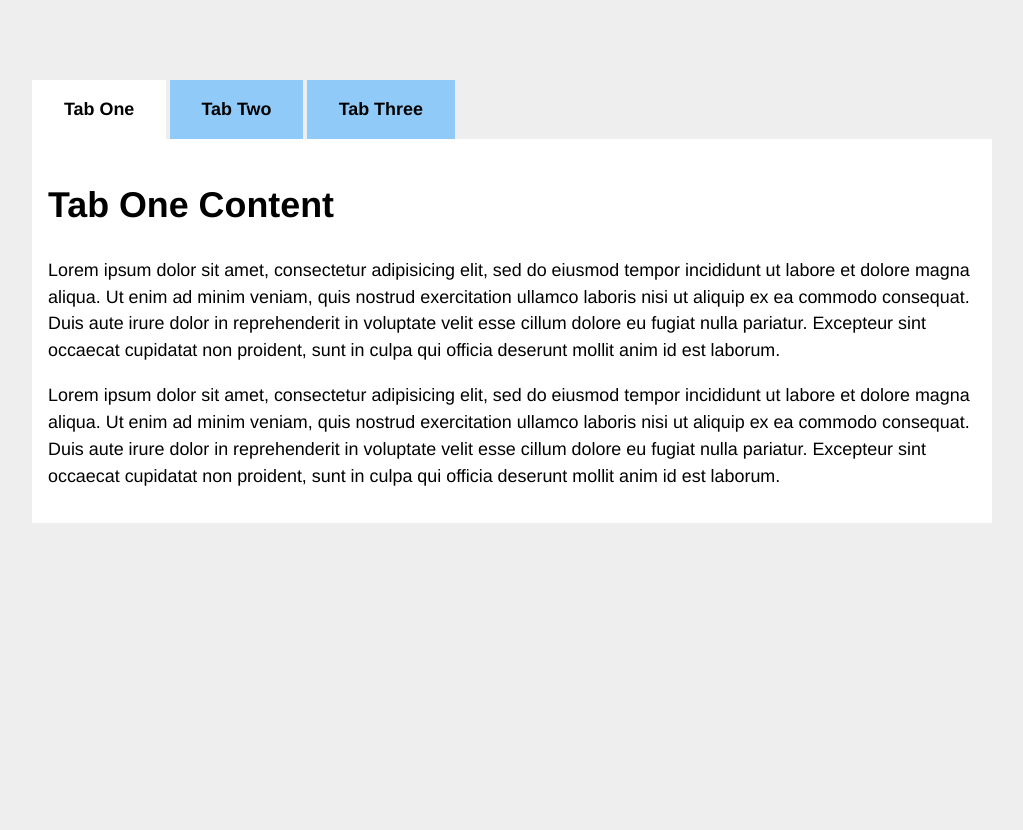
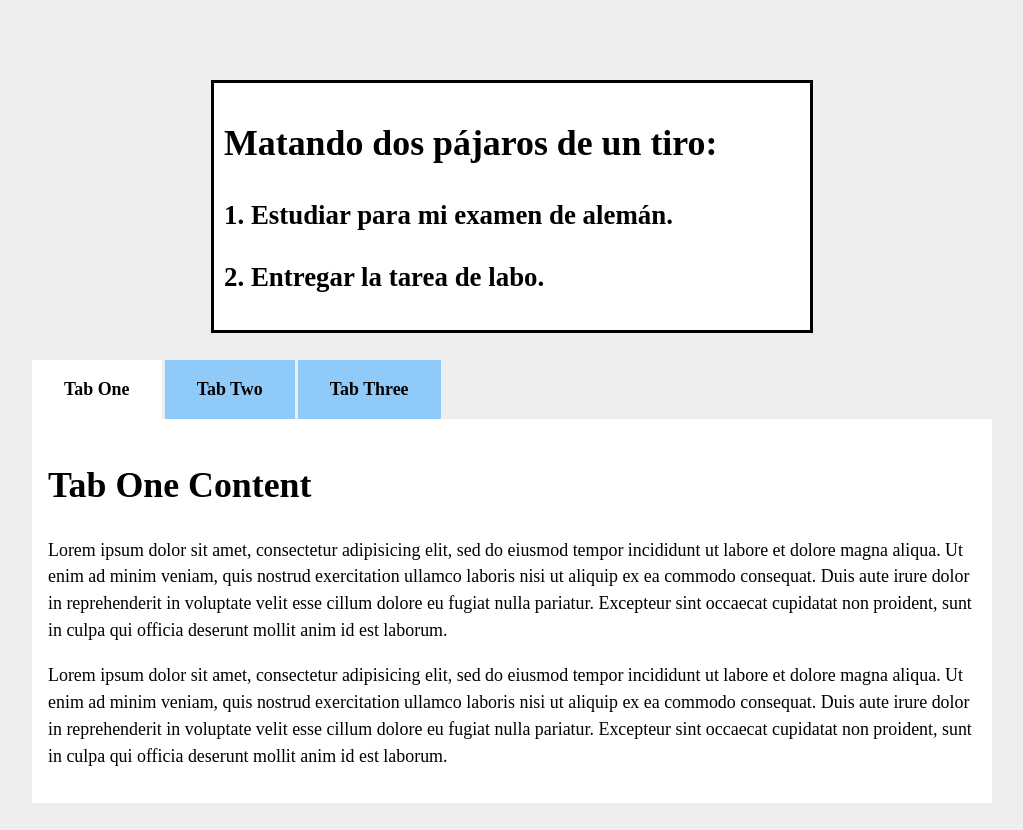
Before and after one commit to 00251716/ncapaslabo1, a plain HTML site: page index.html in a window 1280 px wide. Shown: the whole page, without its empty margins (128-1151 px from the left). Before the commit the page ends 800 px from the top, so only its background shows below. Drawn offline with Linux system fonts and the light colour scheme.

Commit message:
estilo modificado

```diff
--- a/index.html
+++ b/index.html
@@ -5,6 +5,12 @@
 </head>
 <body>
 
+<div class="title">
+<h1>Matando dos pájaros de un tiro: </h1>
+<h2>1. Estudiar para mi examen de alemán. </h2>
+<h2>2. Entregar la tarea de labo. </h2>
+</div>
+<br>
 <div class="tabs">
   <input type="radio" name="tabs" id="tabone" checked="checked">
   <label for="tabone">Tab One</label>
@@ -28,6 +34,6 @@
     <p>Lorem ipsum dolor sit amet, consectetur adipisicing elit.</p>
   </div>
 </div>
-
+<br>
 </body>
 </html>
--- a/style.css
+++ b/style.css
@@ -1,6 +1,16 @@
 /**
  * Tabs
  */
+
+.title {
+	background: #ffff;
+	width: 60%;
+	margin: 0 auto;
+  	font-weight: bold;
+	border-style: solid;
+	padding: 10px;
+}
+
 .tabs {
 	display: flex;
 	flex-wrap: wrap; // make sure it wraps
@@ -45,15 +55,11 @@
   }
 }
 
-/**
- * Generic Styling
-*/
 body {
   	background: #eee;
   	min-height: 100vh;
 	box-sizing: border-box;
 	padding-top: 10vh;
-  font-family: "HelveticaNeue-Light", "Helvetica Neue Light", "Helvetica Neue", Helvetica, Arial, "Lucida Grande", sans-serif;
   	font-weight: 300;
   	line-height: 1.5;
   	max-width: 60rem;
```
Lines whose indentation alone changed are shown as unchanged.
